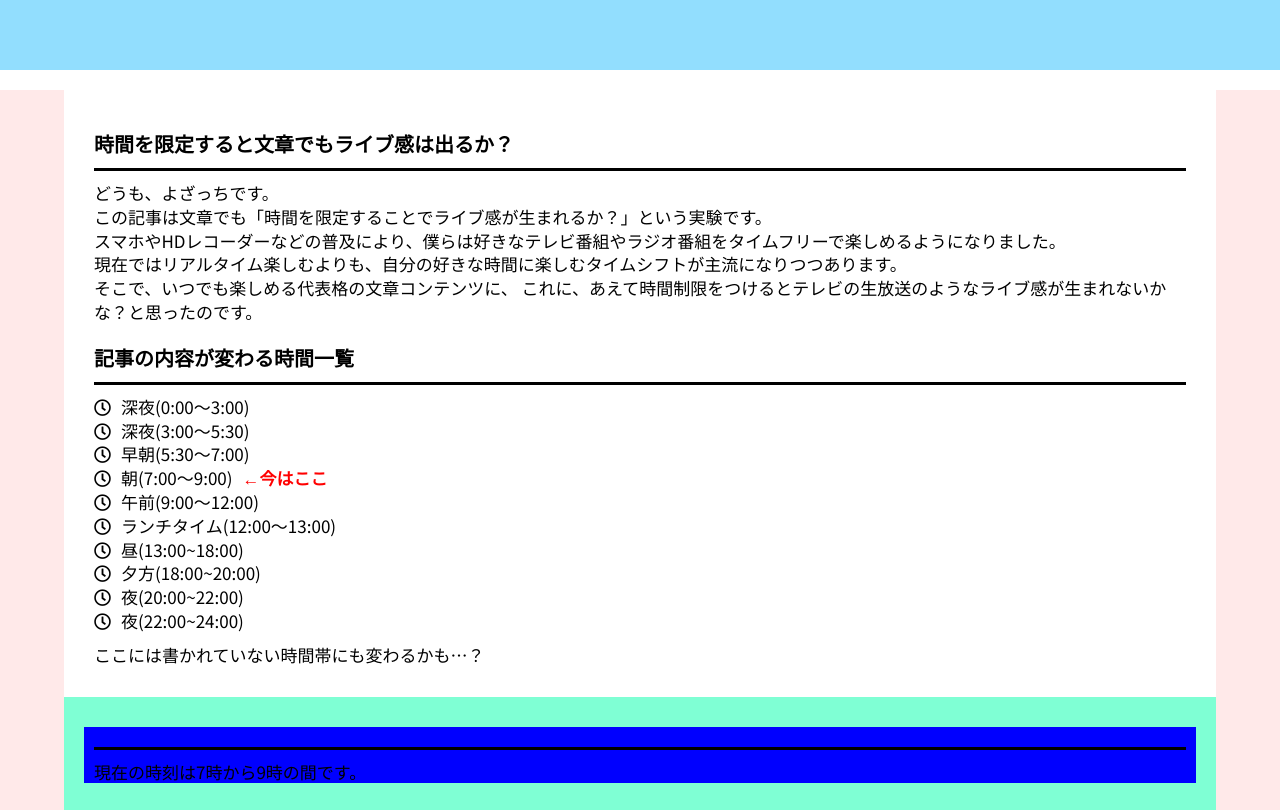
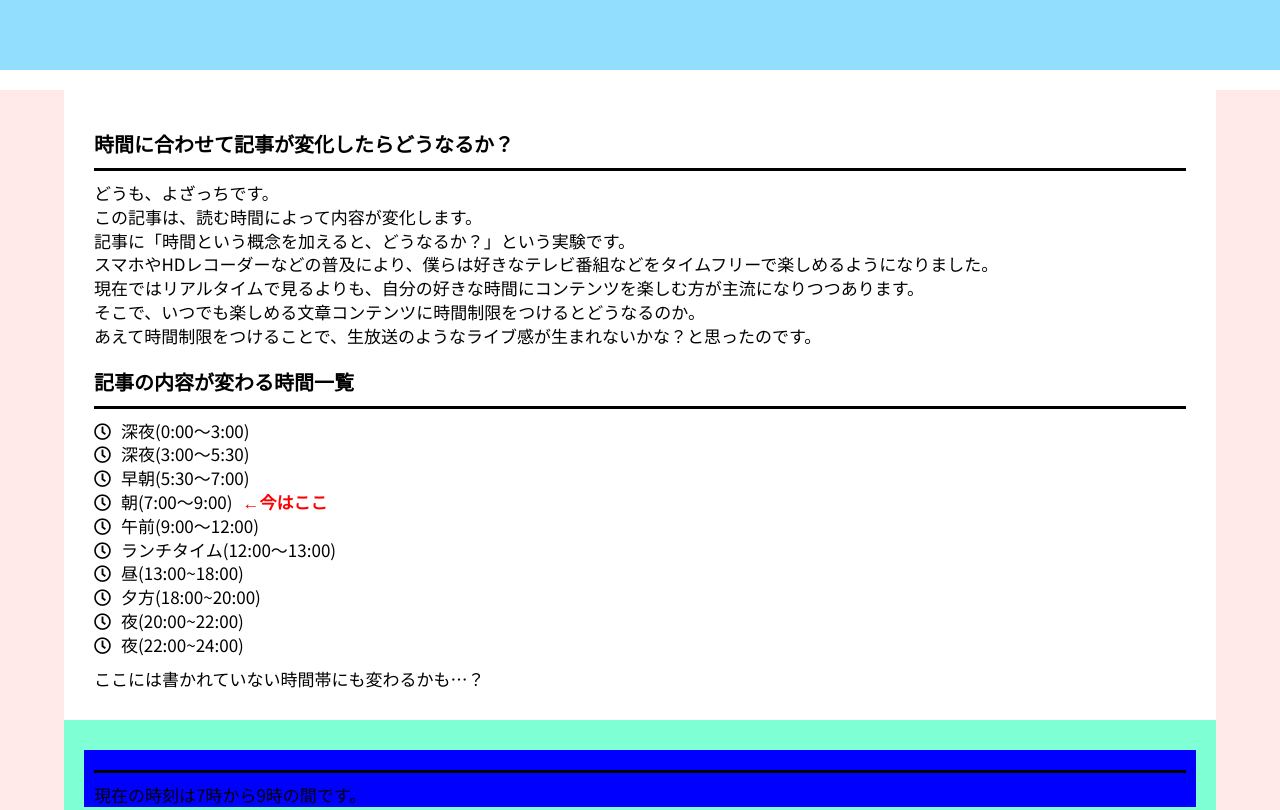
Before and after one commit to KazukiYoza/time, a plain HTML site: page index.html in a window 1280 px wide. Shown: the top 810 px of the page. Drawn offline with nearby package versions, Linux system fonts and the light colour scheme.

Commit message:
introduction-text-change

```diff
--- a/index.html
+++ b/index.html
@@ -21,14 +21,14 @@
     <main>
         <div class="main_inner">
             <div class="content_introduction">
-                <h2>時間を限定すると文章でもライブ感は出るか？</h2>
+                <h2>時間に合わせて記事が変化したらどうなるか？</h2>
                 <p>どうも、よざっちです。<br>
-                    この記事は文章でも「時間を限定することでライブ感が生まれるか？」という実験です。<br>
-                    スマホやHDレコーダーなどの普及により、僕らは好きなテレビ番組やラジオ番組をタイムフリーで楽しめるようになりました。<br>
-                    現在ではリアルタイム楽しむよりも、自分の好きな時間に楽しむタイムシフトが主流になりつつあります。<br>
-
-                    そこで、いつでも楽しめる代表格の文章コンテンツに、
-                    これに、あえて時間制限をつけるとテレビの生放送のようなライブ感が生まれないかな？と思ったのです。<br>
+                    この記事は、読む時間によって内容が変化します。<br>
+                    記事に「時間という概念を加えると、どうなるか？」という実験です。<br>
+                    スマホやHDレコーダーなどの普及により、僕らは好きなテレビ番組などをタイムフリーで楽しめるようになりました。<br>
+                    現在ではリアルタイムで見るよりも、自分の好きな時間にコンテンツを楽しむ方が主流になりつつあります。<br>
+                    そこで、いつでも楽しめる文章コンテンツに時間制限をつけるとどうなるのか。<br>
+                    あえて時間制限をつけることで、生放送のようなライブ感が生まれないかな？と思ったのです。<br>
                 </p>
                 <h2>記事の内容が変わる時間一覧</h2>
                     <ol>
```
